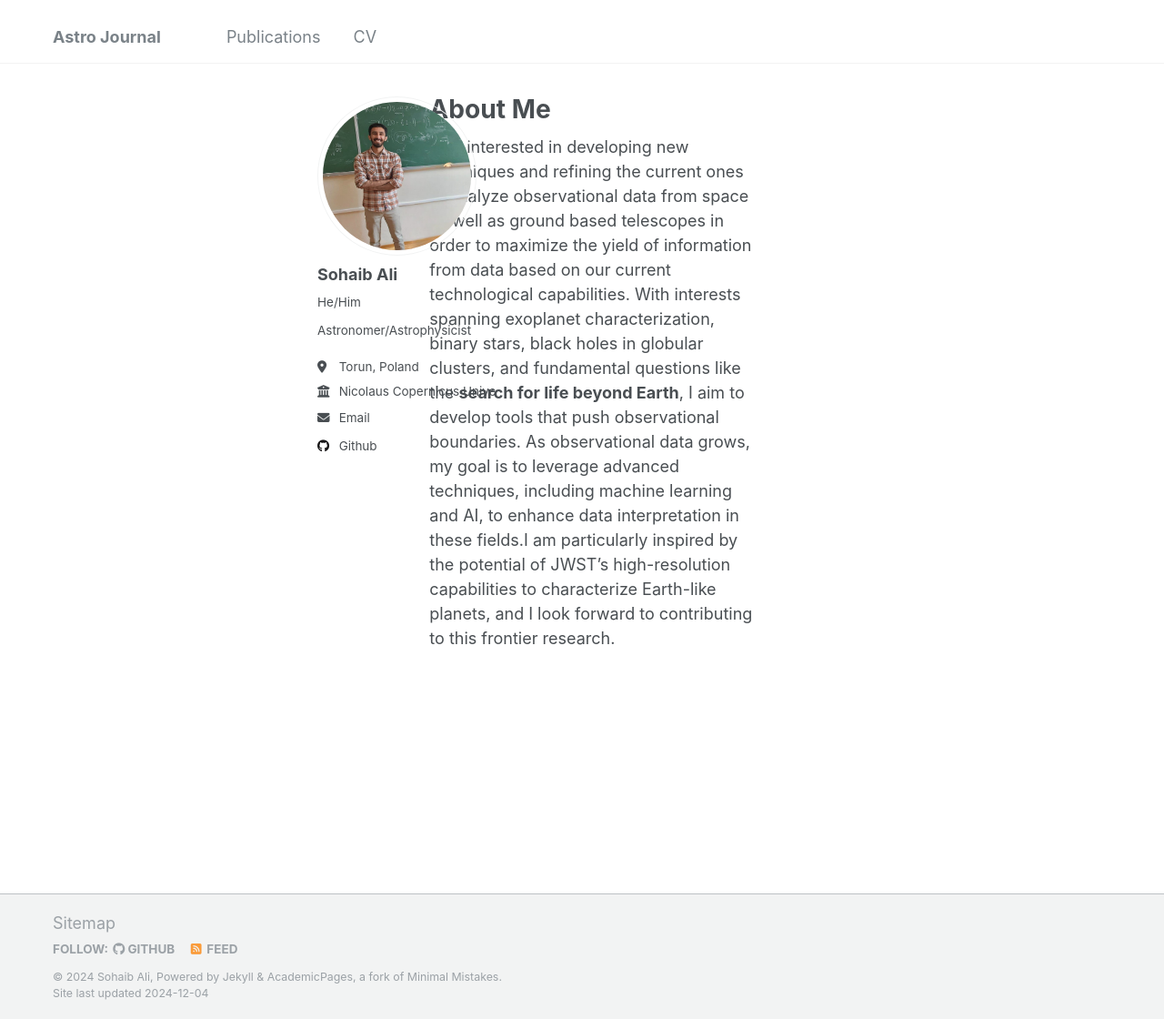
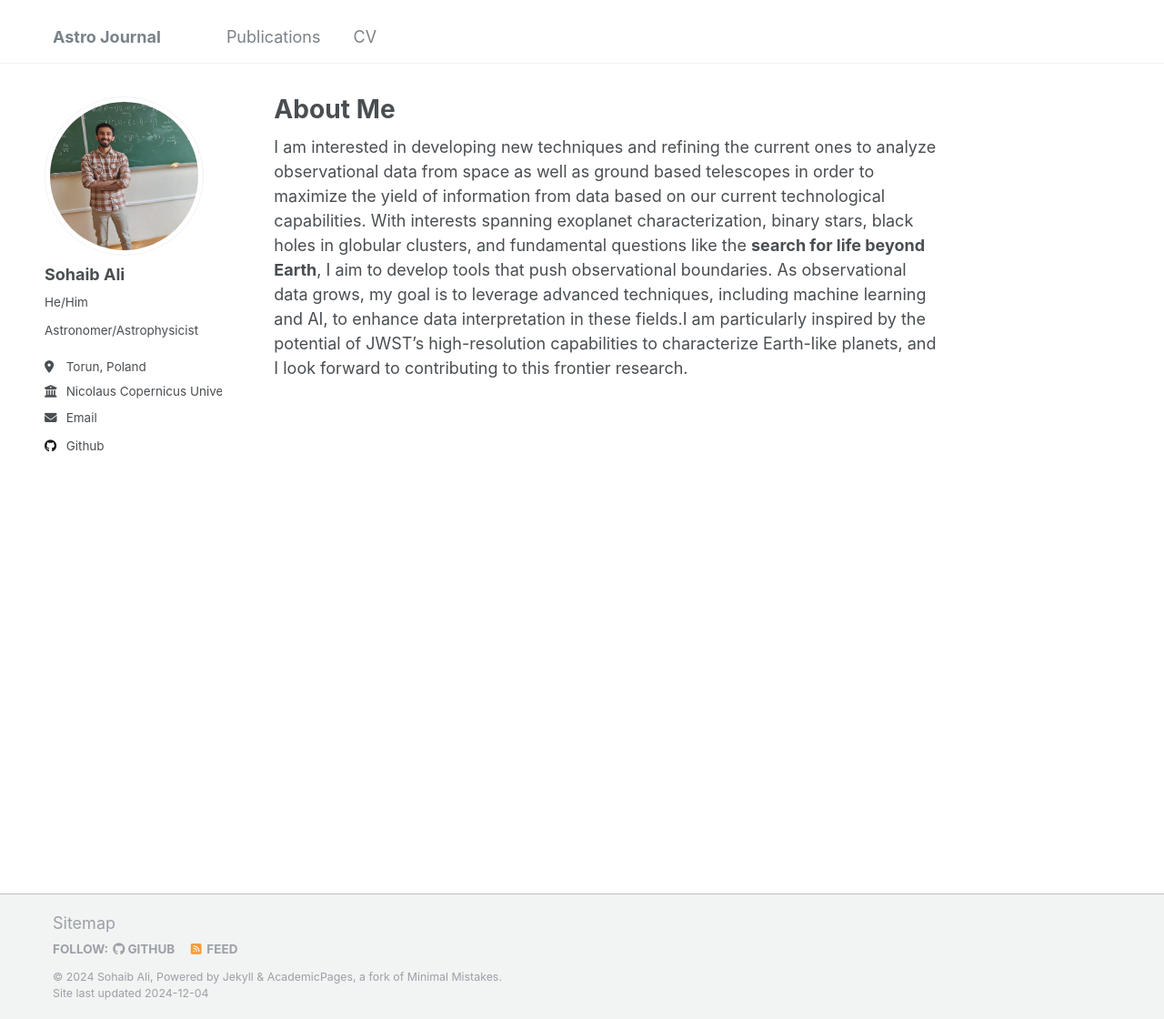
Before and after one commit to nebula-navigator/nebula-navigator.github.io, a Jekyll site: the page built from _pages/about.md, in a window 1280 px wide and 1120 px high. Shown: the whole window at 91% size. Built offline with Jekyll 4.4.1, drawn with Linux system fonts in a browser that asks for light colours.

Commit message:
removed padding

```diff
--- a/_sass/_page.scss
+++ b/_sass/_page.scss
@@ -7,13 +7,12 @@
   @include clearfix;
   margin-top: 2em;
   padding-left: 0.5em;
-  padding-right: 0.5em;
+  // padding-right: 0.5em;
   animation: intro 0.3s both;
   animation-delay: 0.35s;
 
   @include breakpoint($x-large) {
-    // max-width: $x-large;
-    width : 100%;
+    max-width: $x-large;
   }
 }
 
@@ -132,7 +131,7 @@
 
     .wrapper {
       padding-left: 1em;
-      padding-right: 1em;
+      // padding-right: 1em;
 
       @include breakpoint($x-large) {
         max-width: $x-large;
```
